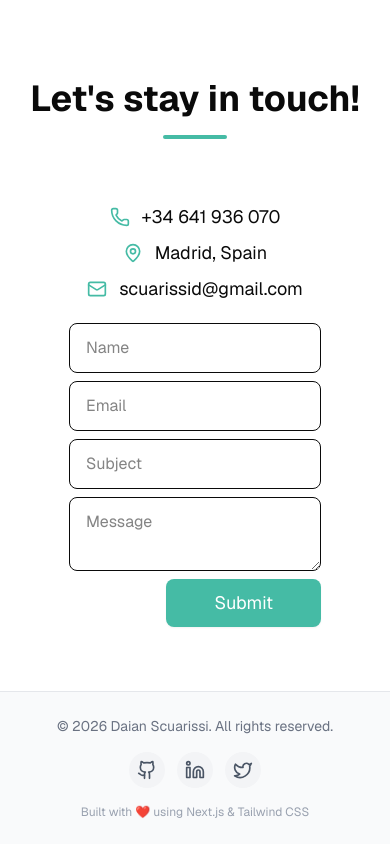
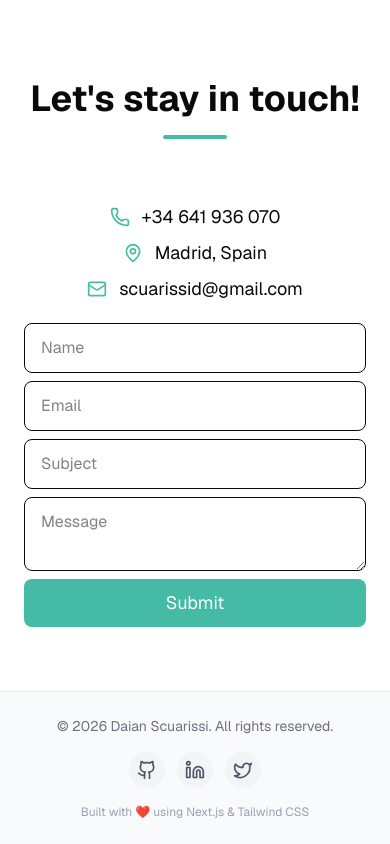
Before and after one commit to SDaian/ds-theme-portfolio, a Next.js app: page / in a window 390 px wide. Shown: the part 5747-6591 px from the top of the page. Built offline with nearby package versions, Linux system fonts and the light colour scheme.

Commit message:
fix: make the contact form fill the width on mobile

```diff
--- a/src/components/ContactSection.tsx
+++ b/src/components/ContactSection.tsx
@@ -50,7 +50,7 @@ const ContactSection = () => {
           </div>
 
           <form
-            className='mx-auto flex flex-col space-y-2 md:w-4/5'
+            className='mx-auto flex w-full flex-col space-y-2 md:w-4/5'
             onSubmit={handleSubmit(onSubmit)}
           >
             <div className='flex flex-col gap-2 md:flex-row md:gap-0 md:space-x-2'>
@@ -81,7 +81,7 @@ const ContactSection = () => {
             <div className='flex justify-end'>
               <Button
                 aria-label='contact me'
-                className='bg-brand hover:bg-brand/80 rounded-lg px-12 py-6 text-lg text-white'
+                className='bg-brand hover:bg-brand/80 w-full rounded-lg px-12 py-6 text-lg text-white md:w-auto'
                 type='submit'
               >
                 Submit
```
